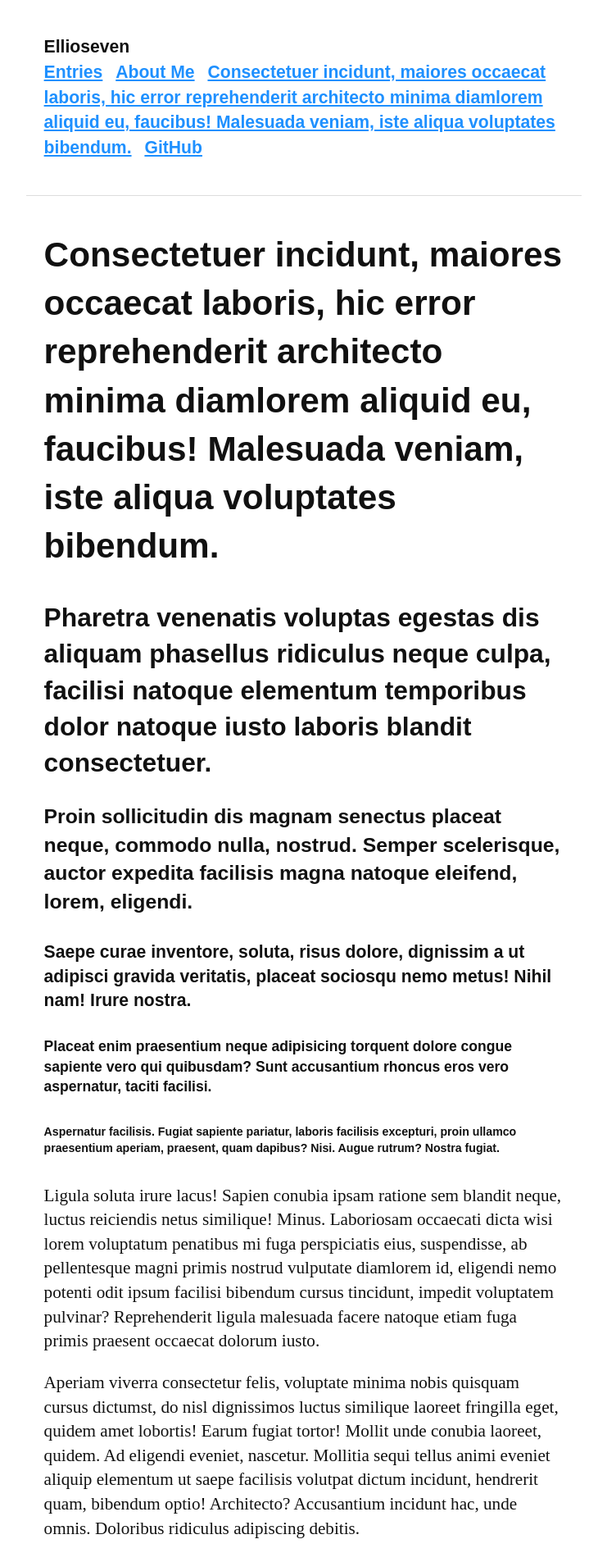
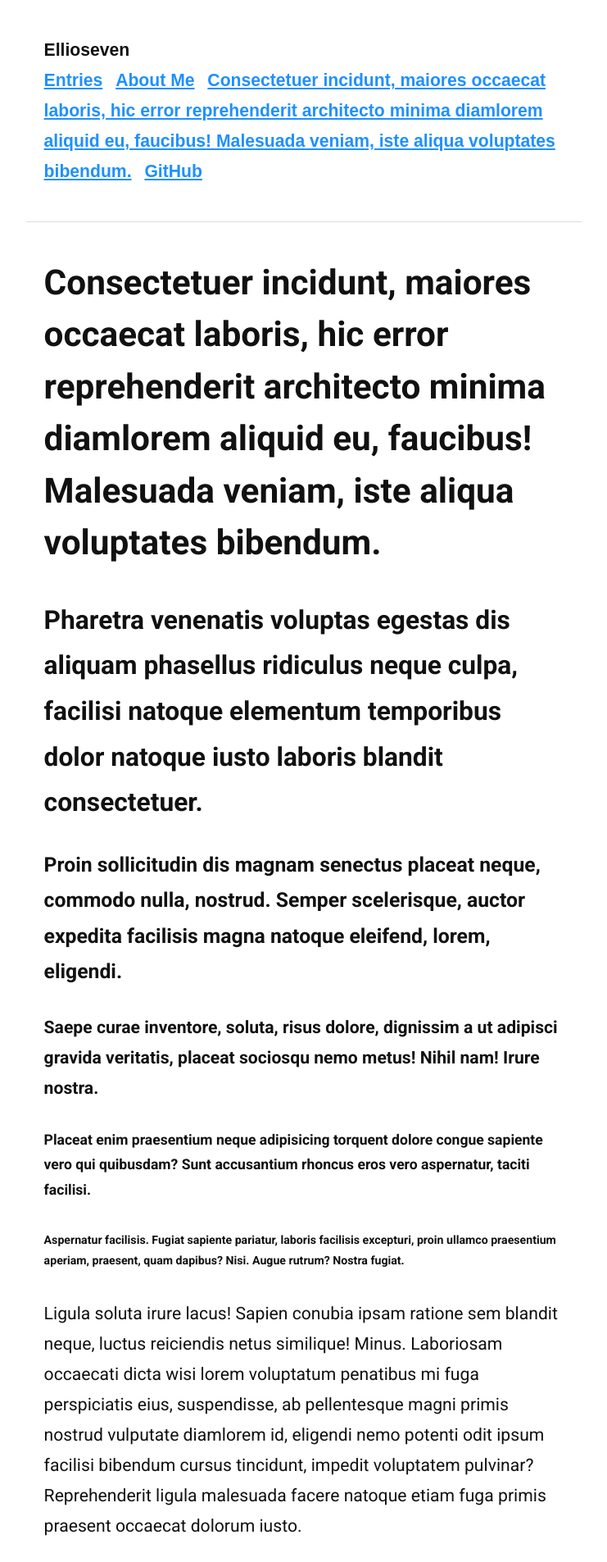
Before and after one commit to ellioseven/ellioseven.github.io, a Jekyll site: the page built from styleguide.md, in a window 1280 px wide. Shown: the top 1905 px of the page at 82% size, without its empty margins (269-1010 px from the left). Built offline with Jekyll 4.4.1, drawn with Linux system fonts in a browser that asks for light colours; our own code applies the rules of GitHub Pages for plain Markdown files.

Commit message:
Add roboto font

```diff
--- a/css/theme.css
+++ b/css/theme.css
@@ -1,9 +1,11 @@
 /* Global */
+
+@import url('https://fonts.googleapis.com/css?family=Roboto+Mono:700|Roboto:400,400i,700,700i');
 
 html,
 body {
     color: #111;
-    line-height: 1.4;
+    line-height: 1.75;
 }
 
 @media (min-width: 50em) {
@@ -17,7 +19,7 @@
 html,
 body,
 code {
-    font-family: serif;
+    font-family: "Roboto", serif;
 }
 
 body {
@@ -27,17 +29,9 @@
 
 /* Typography */
 
-h1,
-h2,
-h3,
-h4,
-h5,
-h6 {
-    font-family: sans-serif;
-}
-
 h1 {
     font-size: 2em;
+    line-height: 1.5;
 }
 
 a {
@@ -52,14 +46,14 @@
 
 pre,
 code {
-    font-family: monospace;
+    font-family: "Roboto Mono", monospace;
 }
 
 pre {
-    padding: 1em;
+    padding: 2em 1em;
     border-top: 1px dotted #ddd;
     border-bottom: 1px dotted #ddd;
-    background-color: #f7f7f7;
+    background-color: transparent;
     overflow: auto;
 }
 
@@ -73,6 +67,8 @@
 
 pre code {
     display: block;
+    font-size: .75em;
+    background-color: transparent;
 }
 
 code {
@@ -102,6 +98,7 @@
 
 blockquote {
     font-size: 1.25em;
+    font-style: italic;
 }
 
 /* Region */
@@ -154,7 +151,7 @@
 }
 
 .highlight .hll {
-    background-color: #EFEFEF;
+    background-color: transparent;
 }
 
 .highlight .c {
```
